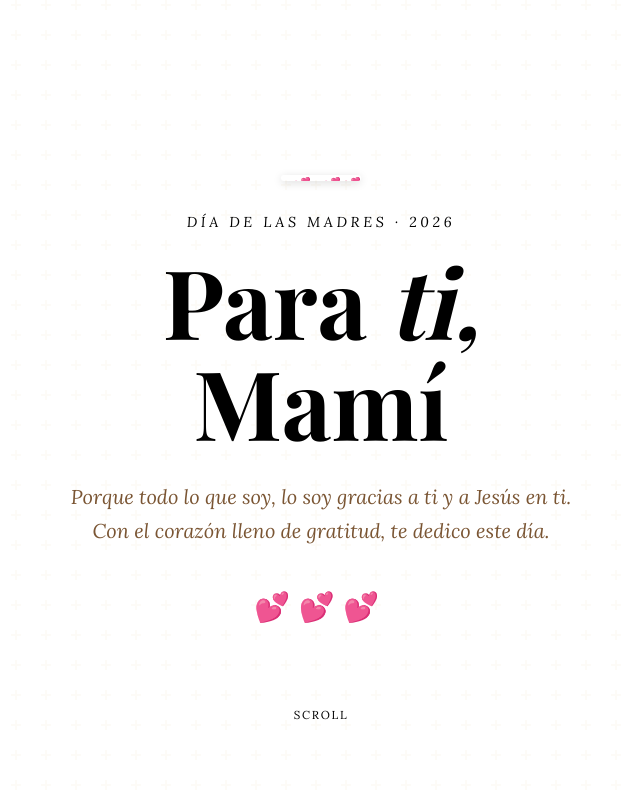
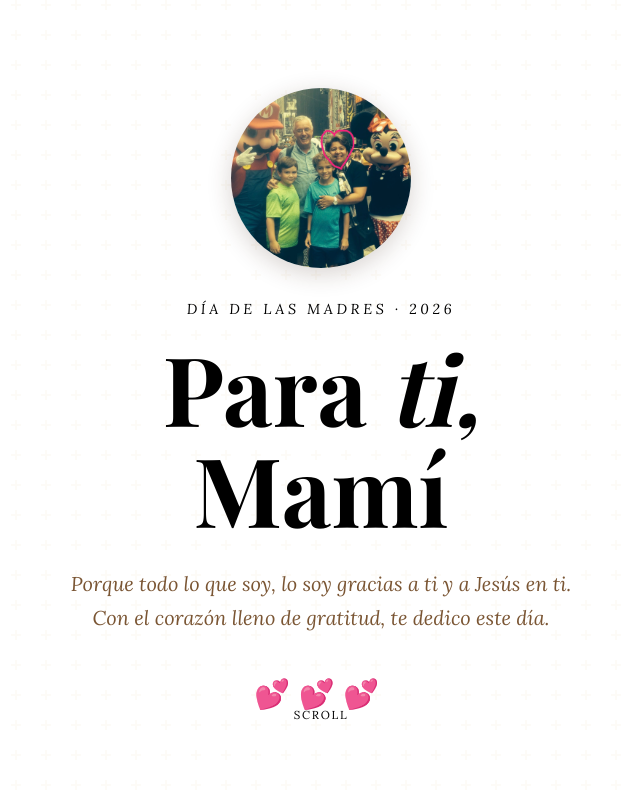
Before and after one commit to Pat-Testing-E3/Pat-Testing-E3.github.io, a plain HTML site: page index.html in a window 1280 px wide. Shown: the top 797 px of the page, without its empty margins (319-959 px from the left). Drawn offline with nearby package versions, Linux system fonts and the light colour scheme; a web font is replaced by a local one.

Commit message:
Update index.html

```diff
--- a/index.html
+++ b/index.html
@@ -401,7 +401,7 @@ footer {
   <!-- ══ HERO ══ -->
 
   <header class="hero">
-    <div class="flag-bar"><span>💕</span><span>💕</span><span>💕</span></div>
+<img src="IMG_5005.jpeg" alt="Foto de mamá" style="width: 180px; height: 180px; object-fit: cover; border-radius: 50%; border: 4px solid var(--gold); box-shadow: 0 6px 24px rgba(59,36,18,.2); margin-bottom: 2rem;"/>
     <p class="hero-label">Día de las Madres · 2026</p>
     <h1>Para <em>ti,</em><br>Mamí</h1>
     <p class="hero-sub">
```
